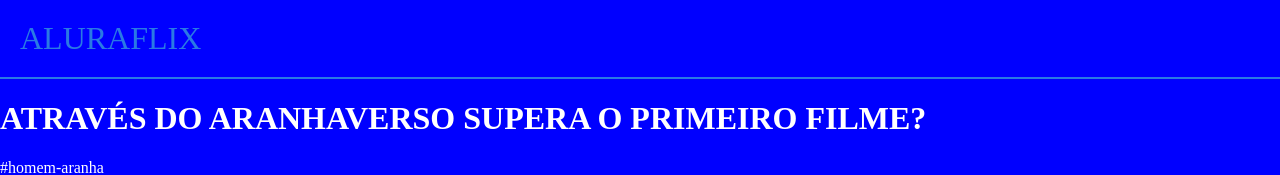
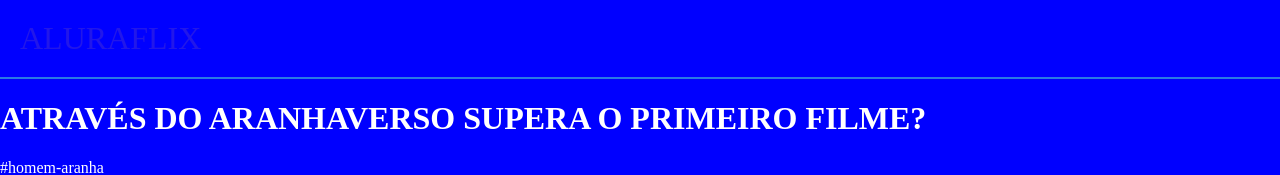
Before and after one commit to cadu-bot/uou, a plain HTML site: page index.html in a window 1280 px wide. Shown: the top 175 px of the page. Drawn offline with Linux system fonts and the light colour scheme.

Commit message:
Update styles.css

```diff
--- a/styles.css
+++ b/styles.css
@@ -8,5 +8,5 @@ header{
   border-bottom:solid 2px rgb(42,122,228);
   padding:20px;
   font-size:32px;
-  color:rgb(42,122,228);
+  color:rgba(34, 23, 234, 1)
 }
```
